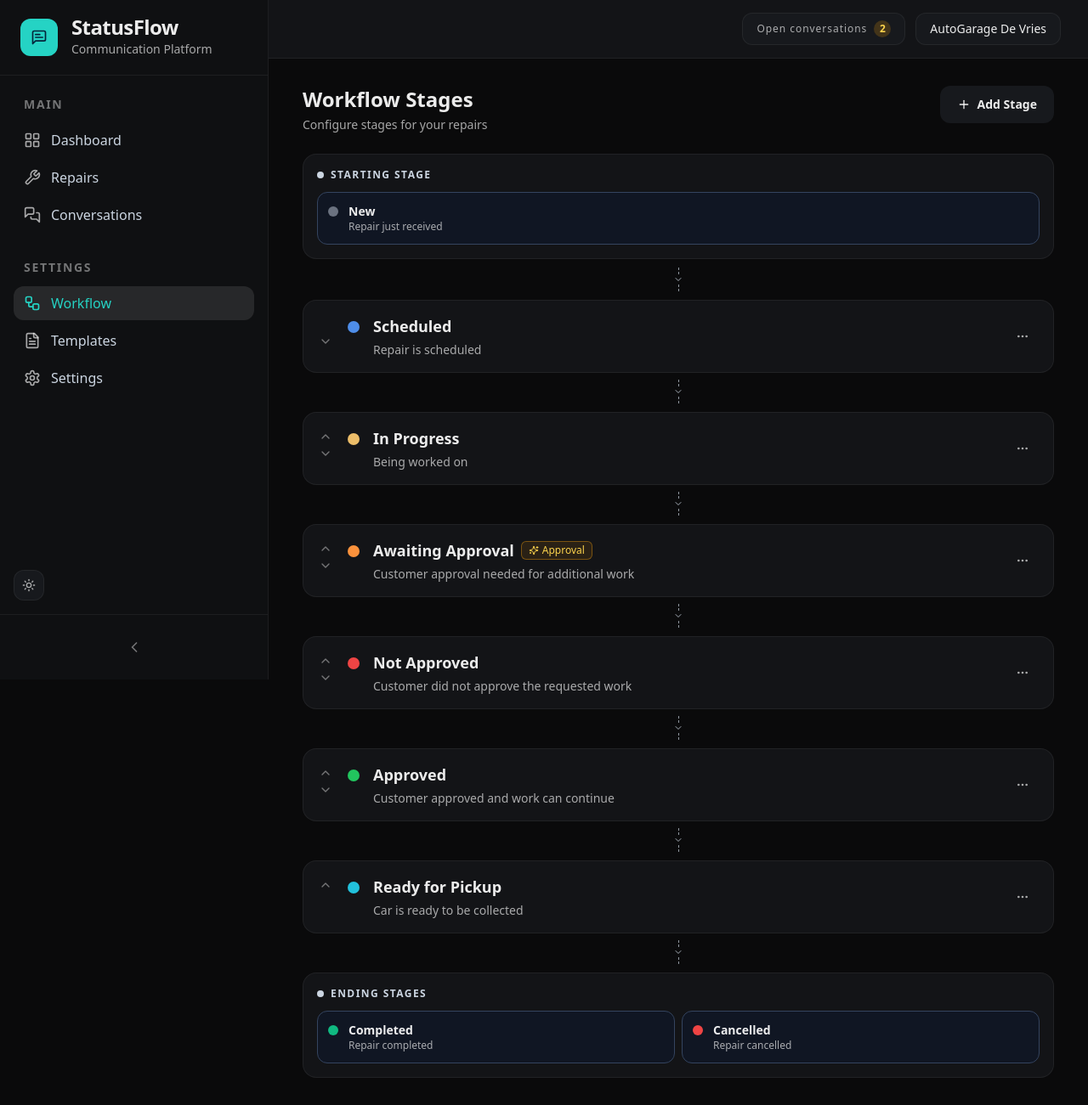
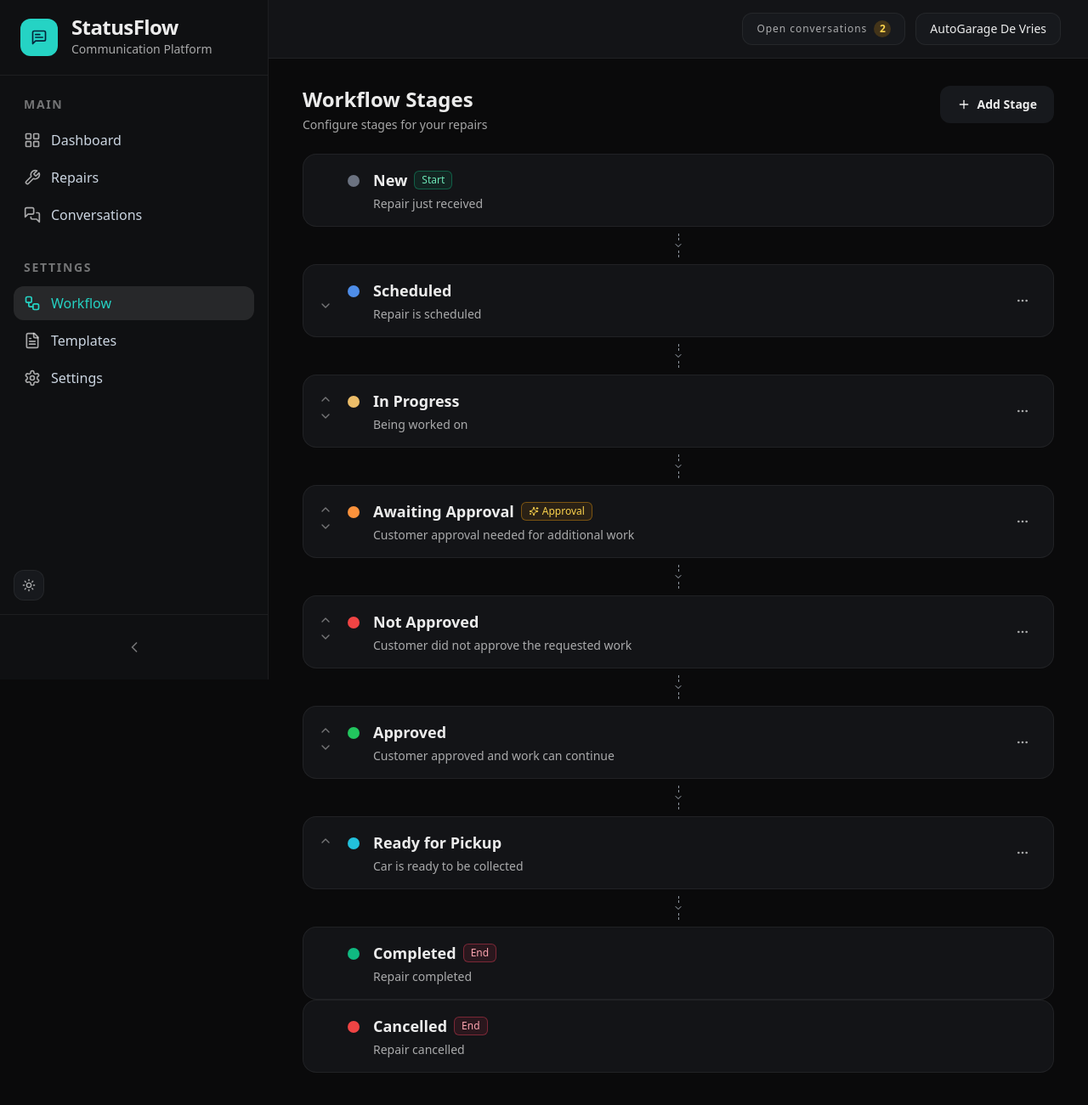
Before and after one commit to botexpertsnl/reparatie_melder_app, a Next.js app: page /settings/advanced in a window 1280 px wide. Shown: the whole page at 85% size. Built offline with nearby package versions, Linux system fonts and the light colour scheme.

Commit message:
Align templates, workflow fixed stages, and repairs page styling

```diff
--- a/app/(app)/settings/advanced/page.tsx
+++ b/app/(app)/settings/advanced/page.tsx
@@ -1120,9 +1120,12 @@ function AdvancedSettingsPageContent() {
     );
   };
 
-  const startStage = stages.find((stage) => stage.key === START_STAGE_KEY) ?? null;
+  const orderedStages = useMemo(() => {
+    const startStage = stages.find((stage) => stage.key === START_STAGE_KEY);
     const middleStages = stages.filter((stage) => stage.key !== START_STAGE_KEY && !FINAL_STAGE_KEY_SET.has(stage.key));
     const finalStages = FINAL_STAGE_KEYS.map((key) => stages.find((stage) => stage.key === key)).filter((stage): stage is Stage => Boolean(stage));
+    return [...(startStage ? [startStage] : []), ...middleStages, ...finalStages];
+  }, [stages]);
   const addModalTemplateUsageById = stages.reduce<Record<string, string>>((acc, stage) => {
     if (stage.templateAutomationEnabled && stage.templateId) {
       acc[stage.templateId] = stage.name;
@@ -1152,39 +1155,17 @@ function AdvancedSettingsPageContent() {
           </button>
         </div>
 
-        <section className="space-y-0.5">
-          {startStage ? (
-            <div className="rounded-2xl border border-[#253149] bg-[#121b2b]/65 px-4 py-4">
-              <div className="mb-3 flex items-center gap-2 text-xs font-semibold uppercase tracking-[0.12em] text-slate-300">
-                <span className="inline-flex h-2 w-2 rounded-full bg-slate-300" />
-                Starting stage
-              </div>
-              <button
-                type="button"
-                onClick={() => setEditingStageId(startStage.id)}
-                className="flex w-full items-start gap-3 rounded-xl border border-[#34445f] bg-[#0f1726]/80 px-3 py-3 text-left hover:border-[#4a5d80]"
-              >
-                <span className="mt-1 h-3 w-3 shrink-0 rounded-full" style={{ backgroundColor: startStage.color }} />
-                <div>
-                  <div className="text-sm font-semibold text-white">{startStage.name}</div>
-                  <div className="text-xs text-slate-400">{startStage.description}</div>
-                </div>
-              </button>
-            </div>
-          ) : null}
+        <section className="space-y-0">
+          {orderedStages.map((stage, index) => {
+            const nextStage = orderedStages[index + 1];
+            const stageIsTerminal = FINAL_STAGE_KEY_SET.has(stage.key);
+            const nextStageIsTerminal = nextStage ? FINAL_STAGE_KEY_SET.has(nextStage.key) : false;
+            const showConnector = index < orderedStages.length - 1 && !(stageIsTerminal && nextStageIsTerminal);
 
-          {startStage && (middleStages.length > 0 || finalStages.length > 0) ? (
-            <div aria-hidden="true" className="flex flex-col items-center py-2">
-              <span className="h-2 border-l border-dashed border-slate-300/70" />
-              <ChevronDown className="h-3 w-3 text-slate-300/80" />
-              <span className="h-2 border-l border-dashed border-slate-300/70" />
-            </div>
-          ) : null}
-
-          {middleStages.map((stage, index) => (
+            return (
               <div key={stage.id}>
                 {renderStageRow(stage)}
-              {index < middleStages.length - 1 || finalStages.length > 0 ? (
+                {showConnector ? (
                   <div aria-hidden="true" className="flex flex-col items-center py-2">
                     <span className="h-2 border-l border-dashed border-slate-300/70" />
                     <ChevronDown className="h-3 w-3 text-slate-300/80" />
@@ -1192,32 +1173,8 @@ function AdvancedSettingsPageContent() {
                   </div>
                 ) : null}
               </div>
-          ))}
-
-          {finalStages.length > 0 ? (
-            <div className="rounded-2xl border border-[#253149] bg-[#121b2b]/65 px-4 py-4">
-              <div className="mb-3 flex items-center gap-2 text-xs font-semibold uppercase tracking-[0.12em] text-slate-300">
-                <span className="inline-flex h-2 w-2 rounded-full bg-slate-300" />
-                Ending stages
-              </div>
-              <div className="grid gap-2 md:grid-cols-2">
-                {finalStages.map((stage) => (
-                  <button
-                    key={stage.id}
-                    type="button"
-                    onClick={() => setEditingStageId(stage.id)}
-                    className="flex items-start gap-3 rounded-xl border border-[#34445f] bg-[#0f1726]/80 px-3 py-3 text-left hover:border-[#4a5d80]"
-                  >
-                    <span className="mt-1 h-3 w-3 shrink-0 rounded-full" style={{ backgroundColor: stage.color }} />
-                    <div>
-                      <div className="text-sm font-semibold text-white">{stage.name}</div>
-                      <div className="text-xs text-slate-400">{stage.description}</div>
-                    </div>
-                  </button>
-                ))}
-              </div>
-            </div>
-          ) : null}
+            );
+          })}
         </section>
       </div>
 
--- a/app/(app)/templates/page.tsx
+++ b/app/(app)/templates/page.tsx
@@ -1126,7 +1126,7 @@ export default function TemplatesPage() {
                   setEditingTemplateId(template.id);
                 }
               }}
-              className="relative cursor-pointer rounded-2xl border border-[var(--border-strong)] bg-[var(--surface-muted)] p-5 shadow-[0_10px_24px_rgba(0,0,0,0.12)] transition-all duration-200 hover:-translate-y-0.5 hover:brightness-105"
+              className="relative cursor-pointer rounded-2xl border border-[#253149] bg-[#121b2b]/65 p-5 shadow-[0_10px_24px_rgba(0,0,0,0.12)] transition-all duration-200 hover:-translate-y-0.5 hover:brightness-105"
             >
               <div className="flex items-start justify-between">
                 <h2 className="text-lg font-semibold text-white">{template.name}</h2>
@@ -1227,7 +1227,7 @@ export default function TemplatesPage() {
                       setEditingQuickReplyId(reply.id);
                     }
                   }}
-                  className="relative cursor-pointer rounded-2xl border border-[var(--border-strong)] bg-[var(--surface-muted)] p-5 shadow-[0_10px_24px_rgba(0,0,0,0.12)] transition-all duration-200 hover:-translate-y-0.5 hover:brightness-105"
+                  className="relative cursor-pointer rounded-2xl border border-[#253149] bg-[#121b2b]/65 p-5 shadow-[0_10px_24px_rgba(0,0,0,0.12)] transition-all duration-200 hover:-translate-y-0.5 hover:brightness-105"
                 >
                   <div className="flex items-start justify-between">
                     <h3 className="text-lg font-semibold text-white">{reply.name}</h3>
--- a/app/(app)/work-items/page.tsx
+++ b/app/(app)/work-items/page.tsx
@@ -326,9 +326,15 @@ export default function WorkItemsPage() {
 
   return (
     <>
-      <div className={`-mx-10 -my-8 grid h-[calc(100vh-69px)] bg-[#0b1221] transition-[grid-template-columns] duration-300 ${selectedRepair ? "grid-cols-[1fr_380px]" : "grid-cols-[1fr]"}`}>
+      <div
+        className={`-mx-10 -my-8 grid h-[calc(100vh-69px)] transition-[grid-template-columns] duration-300 ${selectedRepair ? "grid-cols-[1fr_380px]" : "grid-cols-[1fr]"}`}
+        style={{ background: "var(--bg)" }}
+      >
         <div className="flex min-h-0 flex-col py-8">
-          <div className="mb-7 flex flex-wrap items-start justify-between gap-4 px-10">
+          <div
+            className="mb-7 flex flex-wrap items-start justify-between gap-4 border-y px-10 py-5"
+            style={{ borderColor: "var(--border)", background: "var(--surface-2)" }}
+          >
             <div><h1 className="text-2xl font-semibold text-white">{repairLabelPlural}</h1><p className="mt-1 text-sm text-slate-400">Manage ongoing {repairLabelPlural.toLowerCase()}</p></div>
             <div className="mt-1 flex flex-wrap items-center gap-3">
               <button className="inline-flex h-11 min-w-40 items-center justify-between rounded-xl border px-4 text-sm text-slate-400" style={{ borderColor: "var(--border)", background: "var(--surface-1)" }}>All<ChevronDown className="ml-4 h-5 w-5" /></button>
@@ -338,12 +344,19 @@ export default function WorkItemsPage() {
           </div>
 
           <section className="min-h-0 flex-1 overflow-hidden">
-            <div className={`h-full min-h-0 min-w-0 overflow-y-auto overflow-x-hidden border border-[#253149] bg-[#121b2b]/65 ${selectedRepair ? "border-r-0" : ""}`}>
+            <div
+              className={`h-full min-h-0 min-w-0 overflow-y-auto overflow-x-hidden border ${selectedRepair ? "border-r-0" : ""}`}
+              style={{ borderColor: "var(--border)", background: "var(--surface-1)" }}
+            >
             <table className="w-full table-fixed">
               <thead className="border-b border-[#253149] text-left text-sm text-slate-400"><tr><th className="w-[42%] px-5 py-4">Title</th><th className="w-[28%] px-5 py-4">Customer</th><th className="w-[24%] px-5 py-4">Stage</th><th className="w-[6%] px-5 py-4 pr-2" /></tr></thead>
               <tbody>
                 {repairs.map((repair) => (
-                  <tr key={repair.id} onClick={() => setSelectedRepairId(repair.id)} className={`border-b border-[#253149] last:border-b-0 ${selectedRepairId === repair.id ? "bg-[#182236]/60 shadow-[inset_3px_0_0_#25d3c4]" : ""}`}>
+                  <tr
+                    key={repair.id}
+                    onClick={() => setSelectedRepairId(repair.id)}
+                    className={`border-b border-[#253149] last:border-b-0 ${selectedRepairId === repair.id ? "bg-white/10" : ""}`}
+                  >
                     <td className="px-5 py-4 align-middle"><button type="button" className="w-full min-w-0 text-left" onClick={() => setSelectedRepairId(repair.id)}><div className="truncate text-base font-semibold leading-tight text-white transition-colors hover:text-[#25d3c4]">{repair.title}</div><div className="mt-1 truncate text-sm text-slate-500">{repair.assetName} · {repair.description}</div></button></td>
                     <td className="truncate px-5 py-4 align-middle text-base font-medium text-white">{repair.customerName}</td>
                     <td className="px-5 py-4 align-middle">
@@ -377,7 +390,10 @@ export default function WorkItemsPage() {
         </div>
 
         {selectedRepair ? (
-          <div className="relative h-full border-l border-[#253149] bg-[#0b1221]">
+          <div
+            className="relative h-full border-l"
+            style={{ borderColor: "var(--border)", background: "var(--surface-2)" }}
+          >
             <RepairDetailsPanel
               repair={selectedRepair}
               itemLabel={repairLabel}
```
Lines whose indentation alone changed are shown as unchanged.
